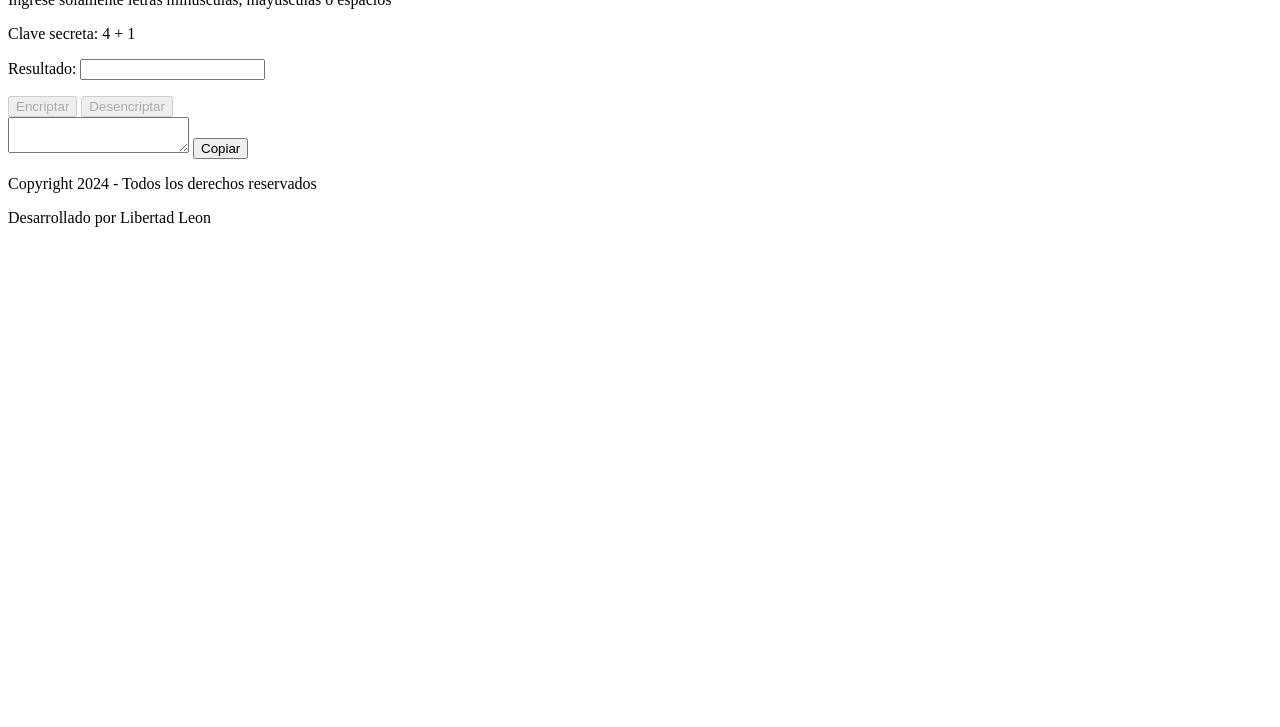
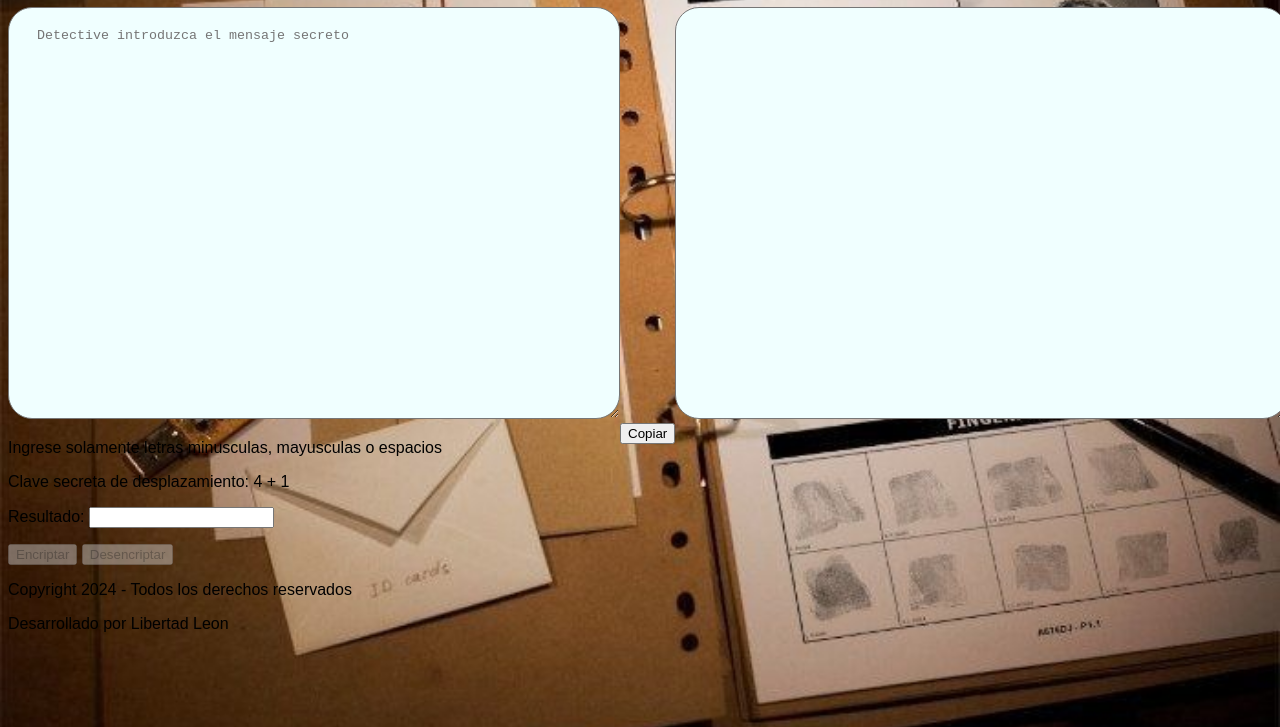
Before and after one commit to LibertadLQ/Encriptador, a plain HTML site: page index.html in a window 1280 px wide. Shown: the part 73-800 px from the top of the page. Drawn offline with Linux system fonts and the light colour scheme; a web font is replaced by a local one.

Commit message:
js terminado

```diff
--- /dev/null
+++ b/assets/css/styles.css
@@ -0,0 +1,31 @@
+body{
+    background-image: url("../../Recursos/fondo4.jpg");
+    background-repeat: no-repeat;
+    background-attachment: fixed;
+    background-size: cover;
+    font-family: "Matemasie", sans-serif;
+}
+
+.titulo{
+    color: antiquewhite;
+}
+.padreContenedor{
+    display: flex;
+}
+.texto1{
+    height: 370px;
+    width: 570px;
+    border-radius: 24px;
+    background-color: azure;
+    padding: 20px;
+
+}
+
+.texto2{
+    height: 370px;
+    width: 570px;
+    border-radius: 24px;
+    background-color: azure;
+    padding: 20px;
+    margin-left: 55px;
+}
--- a/script.js
+++ b/assets/js/script.js
@@ -4,7 +4,7 @@ function definirClave() {
     let suma = `${numero1} + ${numero2}`;
     document.getElementById("clave").innerHTML = suma;
     return numero1 + numero2;
-};0
+};
 let clave =  definirClave();
 
 function mensajeEncriptado() {
@@ -27,7 +27,6 @@ function mensajeEncriptado() {
     document.getElementById("texto2").value = textocambiado;
     //return textocambiado;
 };
-//let msjEncriptado = mensajeEncriptado();
 
 function mensajeDesencriptado() {
     let texto1 = document.getElementById("texto1").value;
@@ -52,8 +51,7 @@ function validarResultado() {
     let TEXTO2 = document.getElementById("texto2").value;
     let encriptar = document.getElementById("encriptar");
     let desencriptar = document.getElementById("desencriptar");
-    //validar botones
-    //|| ()
+
     if ((usuarioResultado == clave && /^[a-zA-Z\s]+$/.test(TEXTO1)) ){
         encriptar.disabled = false;
         desencriptar.disabled = false;
@@ -77,7 +75,6 @@ encriptar.addEventListener("click", function () {//se ejecuta cuando hagamos cli
     document.getElementById("texto1").value = "";
     encriptar.disabled = true;
     desencriptar.disabled = true;
-    //duda
 });
 
 let copiar = document.getElementById("copiar");
--- a/index.html
+++ b/index.html
@@ -4,18 +4,23 @@
     <meta charset="UTF-8">
     <meta name="viewport" content="width=device-width, initial-scale=1.0">
     <title>Encriptador</title>
-    <link rel="stylesheet" href="styles.css">
+    <link rel="stylesheet" href="assets/css/styles.css">
+    <link rel="preconnect" href="https://fonts.googleapis.com">
+    <link rel="preconnect" href="https://fonts.gstatic.com" crossorigin>
+    <link href="https://fonts.googleapis.com/css2?family=Matemasie&display=swap" rel="stylesheet">
 </head>
 <body>
-    <main>
+    <header class="titulo">
+        <h1>ENCRIP</h1>
+    </header>
+    <main class="padreContenedor">
         <section class="contenedor1">
-            <textarea id="texto1" class="texto1" placeholder="Detective introduzca el mensaje secreto"></textarea>
+            <textarea id="texto1" class="texto1" placeholder=" Detective introduzca el mensaje secreto"></textarea>
             <p class="consideraciones">Ingrese solamente letras minusculas, mayusculas o espacios</p>
             <div class="operacion">
-                <p>Clave secreta: <span id="clave"></span></p>
+                <p>Clave secreta de desplazamiento: <span id="clave"></span></p>
                 <p>Resultado: <input type="number" id="resultadoClave"></p>
             </div>
-            <!--operaciones matematicas, que den como resultado del 2 al 9 -->
             <div class="botones">
                 <button id="encriptar" class="encriptar">Encriptar</button>
                 <button id="desencriptar" class="desencriptar">Desencriptar</button>
@@ -30,6 +35,6 @@
         <p>Copyright 2024 - Todos los derechos reservados</p>
         <p>Desarrollado por Libertad Leon</p>
     </footer>
-    <script src="script.js"></script>
+    <script src="assets/js/script.js"></script>
 </body>
 </html>
--- a/styles.css
+++ /dev/null
@@ -1,6 +0,0 @@
-body{
-    background-image: url(../Proyecto2/Recursos/fondo4.jpg);
-    background-repeat: no-repeat;
-    background-attachment: fixed;
-    background-size: cover;
-}
```
Also changed, not shown: ruso.html (deleted, +0 -32 lines), 1 other file.
